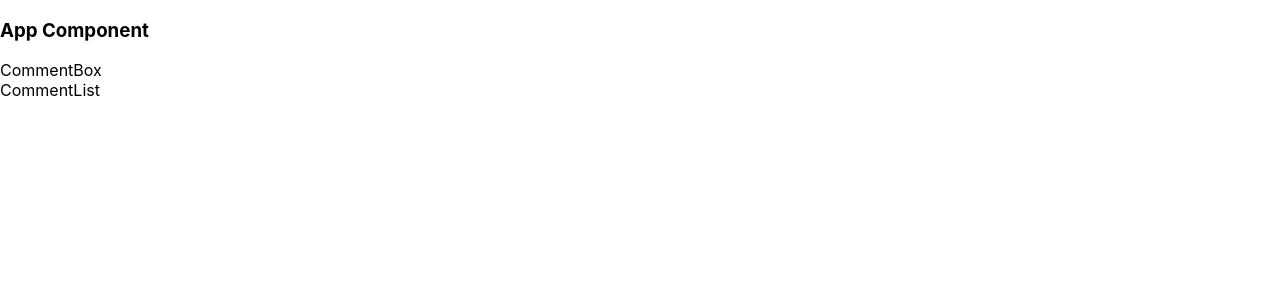
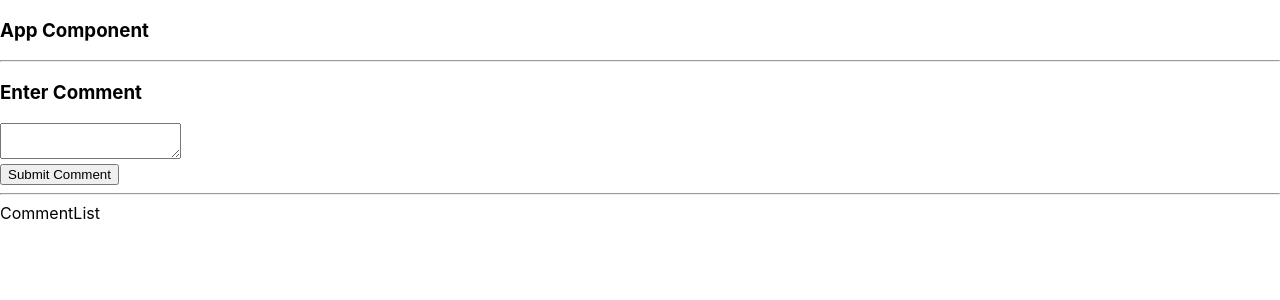
Before and after one commit to lalitlsg/react-testing-rt, a React (Create React App) app: page / in a window 1280 px wide. Shown: the top 300 px of the page. Built offline with nearby package versions, Linux system fonts and the light colour scheme.

Commit message:
CommentBox tests

```diff
--- a/package.json
+++ b/package.json
@@ -38,6 +38,7 @@
     ]
   },
   "devDependencies": {
+    "@wojtekmaj/enzyme-adapter-react-17": "^0.6.1",
     "enzyme": "^3.11.0",
     "enzyme-adapter-react-16": "^1.15.6"
   }
--- a/src/App.js
+++ b/src/App.js
@@ -5,7 +5,10 @@ function App() {
   return (
     <div>
       <h3>App Component</h3>
+      <hr />
       <CommentBox />
+      <hr />
+
       <CommentList />
     </div>
   );
--- a/src/components/CommentBox/CommentBox.js
+++ b/src/components/CommentBox/CommentBox.js
@@ -1,7 +1,29 @@
-import React from "react";
+import { Component } from "react";
 
-const CommentBox = () => {
-  return <div> CommentBox</div>;
-};
+class CommentBox extends Component {
+  state = {
+    comment: "",
+  };
+
+  handleChange = (e) => {
+    this.setState({ comment: e.target.value });
+  };
+
+  handleSubmit = () => {
+    this.setState({ comment: "" });
+  };
+
+  render() {
+    return (
+      <form onSubmit={this.handleSubmit}>
+        <h3>Enter Comment</h3>
+        <textarea value={this.state.comment} onChange={this.handleChange} />
+        <div>
+          <button>Submit Comment</button>
+        </div>
+      </form>
+    );
+  }
+}
 
 export default CommentBox;
```
Also changed, not shown: src/setupTests.js (+1 -1 lines), 2 other files (tests, documents, lock files or other folders).
